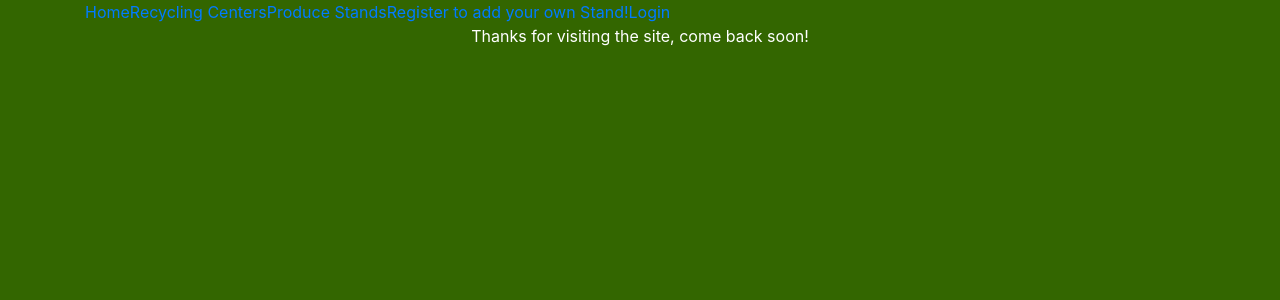
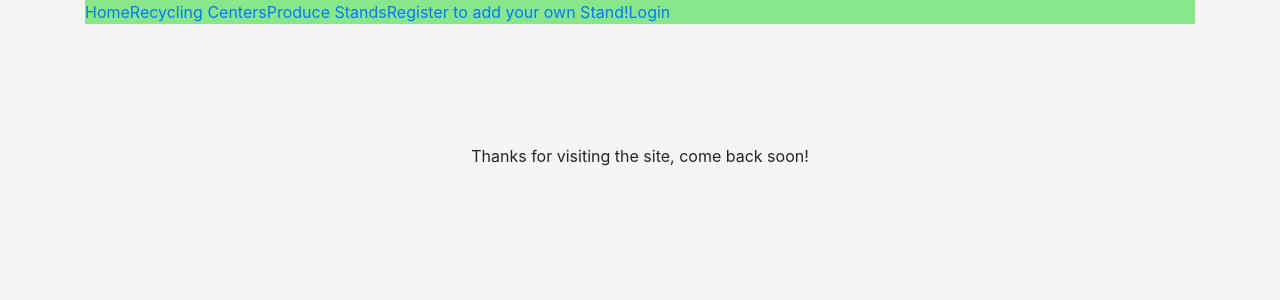
Before and after one commit to Roylaffman/env_hall, a Django app: template templates/registration/logout.html in a window 1280 px wide. Shown: the top 300 px of the page. Run offline with Django 3.2, Linux system fonts and the light colour scheme; the template is opened without the code that fills it, so the values that code supplies are empty; some libraries are stand-ins or nearby versions.

Commit message:
Style changes
Changed background color of website to be "whitesmoke" and changed nav bar appropriately.  also changed it to span across entire page.  Changed text color on multiple templates to no longer be white, and be visible now.  Changed margin-top padding on multiple templates for visibility.  Also changed link on center_map template in order to populate google directions link based on address field in center model.

```diff
--- a/apps/green/templates/green/center_map.html
+++ b/apps/green/templates/green/center_map.html
@@ -78,7 +78,7 @@
 
                         var popup = L.popup().setLatLng(e.latlng)
 
-                                .setContent('<a href="http://www.google.com/maps/dir/">' + properties.address + ' ' + properties.paper + '</a>')
+                                .setContent('<a href="http://www.google.com/maps/dir/' + properties.address + '">' + properties.address + '</a>')
 
                                 .openOn(map);
 
--- a/apps/green/templates/green/main.html
+++ b/apps/green/templates/green/main.html
@@ -8,7 +8,9 @@
 
 		<div>
         <center>
-			<ul class="list-unstyled" style="color: white">
+            <img src="/static/Recycling123.jpg" style="margin-top: 120px"></img>
+            <br><br><br>
+			<ul class="list-unstyled">
 				<li>
 					Want to support local farmers?
 				</li>
@@ -31,7 +33,6 @@
 					With sortable web maps!
 				</li>
 			</ul>
-            <img src="/static/recycle.jpg"></img>
             </center>
 		</div>
 
--- a/templates/base.html
+++ b/templates/base.html
@@ -17,11 +17,12 @@
 </head>
 
 
-<body style="background-color: #336600">
+<body style="background-color: whitesmoke">
 <div class="container">
 	<div class="row clearfix">
 		<div class="col-md-12 column">
-			<ul class="nav nav-pills">
+			<ul class="nav nav-pills navbar-fixed-top" style="background-color:#8AE68A">
+
 				<li class="active">
 					<a href="/green/main/">Home</a>
 				</li>
--- a/templates/registration/login.html
+++ b/templates/registration/login.html
@@ -2,7 +2,7 @@
 {% load staticfiles %}
 {% block content %}
 <div class="container">
-	<div class="row clearfix">
+	<div class="row clearfix" style="margin-top: 120px">
         <div class="col-md-4 column"></div>
 		<div class="col-md-4 column">
 
--- a/templates/registration/logout.html
+++ b/templates/registration/logout.html
@@ -3,6 +3,6 @@
 {%  block title %} User Logout {%  endblock %}
 
 {%  block content %}
-        <center><p style="color: white">Thanks for visiting the site, come back soon!</p></center>
+        <center><p style="margin-top: 120px">Thanks for visiting the site, come back soon!</p></center>
 
 {%  endblock %}
```
